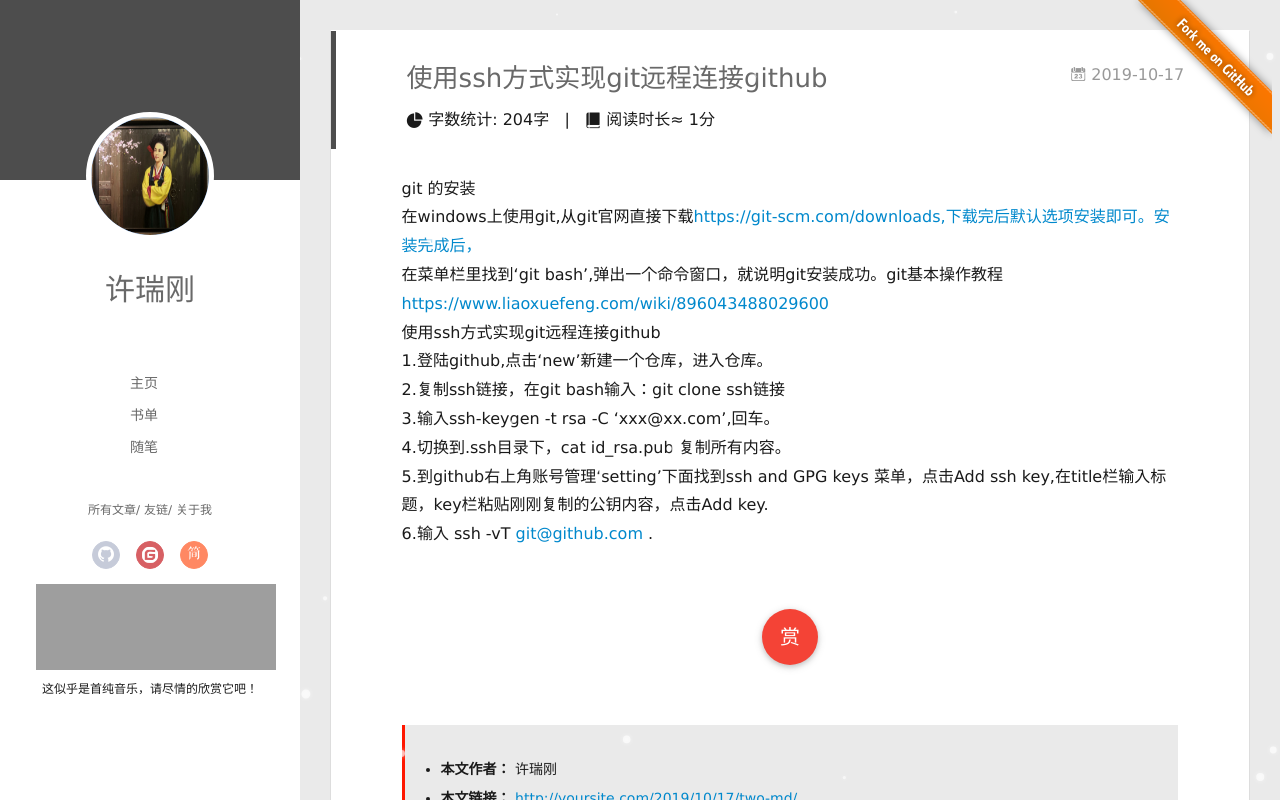
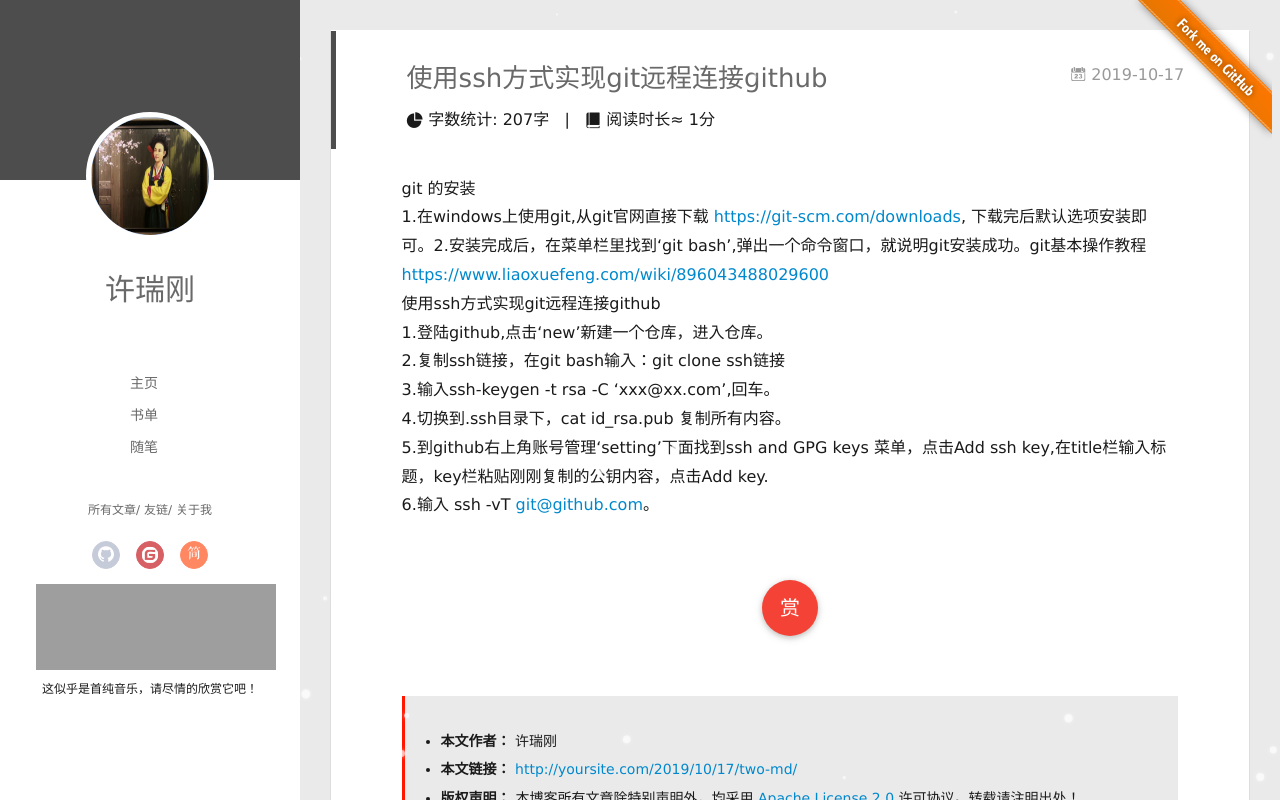
Before and after one commit to xuruigang/xuruigang.github.io, a plain HTML site: page 2019/10/17/two-md/index.html in a window 1280 px wide. Drawn offline with nearby package versions, Linux system fonts and the light colour scheme; some packages are replaced by stand-ins of ours; no server answers; grey boxes are pictures that could not be loaded; animation ran at ten frames a second; a script that the page names is missing.

Commit message:
Site updated: 2019-10-17 14:19:53

```diff
--- a/2019/10/17/two-md/index.html
+++ b/2019/10/17/two-md/index.html
@@ -10,17 +10,17 @@
   <meta name="generator" content="hexo-theme-yilia-plus">
   <meta name="viewport" content="width=device-width, initial-scale=1, maximum-scale=1">
 
-  <meta name="description" content="git 的安装在windows上使用git,从git官网直接下载https://git-scm.com/downloads,下载完后默认选项安装即可。安装完成后，在菜单栏里找到‘git bash’,弹出一个命令窗口，就说明git安装成功。git基本操作教程https://www.liaoxuefeng.com/wiki/896043488029600使用ssh方式实现git远程连接github1.">
+  <meta name="description" content="git 的安装1.在windows上使用git,从git官网直接下载 https://git-scm.com/downloads, 下载完后默认选项安装即可。2.安装完成后，在菜单栏里找到‘git bash’,弹出一个命令窗口，就说明git安装成功。git基本操作教程https://www.liaoxuefeng.com/wiki/896043488029600使用ssh方式实现git远程连接gi">
 <meta property="og:type" content="article">
 <meta property="og:title" content="使用ssh方式实现git远程连接github">
 <meta property="og:url" content="http://yoursite.com/2019/10/17/two-md/index.html">
 <meta property="og:site_name" content="许瑞刚的博客">
-<meta property="og:description" content="git 的安装在windows上使用git,从git官网直接下载https://git-scm.com/downloads,下载完后默认选项安装即可。安装完成后，在菜单栏里找到‘git bash’,弹出一个命令窗口，就说明git安装成功。git基本操作教程https://www.liaoxuefeng.com/wiki/896043488029600使用ssh方式实现git远程连接github1.">
+<meta property="og:description" content="git 的安装1.在windows上使用git,从git官网直接下载 https://git-scm.com/downloads, 下载完后默认选项安装即可。2.安装完成后，在菜单栏里找到‘git bash’,弹出一个命令窗口，就说明git安装成功。git基本操作教程https://www.liaoxuefeng.com/wiki/896043488029600使用ssh方式实现git远程连接gi">
 <meta property="og:locale" content="cn">
-<meta property="og:updated_time" content="2019-10-17T01:50:06.038Z">
+<meta property="og:updated_time" content="2019-10-17T06:19:33.856Z">
 <meta name="twitter:card" content="summary">
 <meta name="twitter:title" content="使用ssh方式实现git远程连接github">
-<meta name="twitter:description" content="git 的安装在windows上使用git,从git官网直接下载https://git-scm.com/downloads,下载完后默认选项安装即可。安装完成后，在菜单栏里找到‘git bash’,弹出一个命令窗口，就说明git安装成功。git基本操作教程https://www.liaoxuefeng.com/wiki/896043488029600使用ssh方式实现git远程连接github1.">
+<meta name="twitter:description" content="git 的安装1.在windows上使用git,从git官网直接下载 https://git-scm.com/downloads, 下载完后默认选项安装即可。2.安装完成后，在菜单栏里找到‘git bash’,弹出一个命令窗口，就说明git安装成功。git基本操作教程https://www.liaoxuefeng.com/wiki/896043488029600使用ssh方式实现git远程连接gi">
 
     <link rel="alternative" href="/atom.xml" title="许瑞刚的博客" type="application/atom+xml">
 
@@ -227,7 +227,7 @@
       <!-- 百度字体平台:http://fontstore.baidu.com/static/editor/index.html -->
       <i class="icon-statistics"></i>
       <span class="post-meta-item-text"> 字数统计:</span>
-      <span class="post-count">204字</span>
+      <span class="post-count">207字</span>
     </span>
   </span>
 
@@ -247,7 +247,7 @@
 
   <div class="article-entry" itemprop="articleBody">
 
-    <p>git 的安装<br>在windows上使用git,从git官网直接下载<a href="https://git-scm.com/downloads,下载完后默认选项安装即可。安装完成后，" target="_blank" rel="noopener">https://git-scm.com/downloads,下载完后默认选项安装即可。安装完成后，</a><br>在菜单栏里找到‘git bash’,弹出一个命令窗口，就说明git安装成功。git基本操作教程<a href="https://www.liaoxuefeng.com/wiki/896043488029600" target="_blank" rel="noopener">https://www.liaoxuefeng.com/wiki/896043488029600</a><br>使用ssh方式实现git远程连接github<br>1.登陆github,点击‘new’新建一个仓库，进入仓库。<br>2.复制ssh链接，在git bash输入：git clone ssh链接<br>3.输入ssh-keygen -t rsa -C ‘xxx@xx.com’,回车。<br>4.切换到.ssh目录下，cat id_rsa.pub 复制所有内容。<br>5.到github右上角账号管理‘setting’下面找到ssh and GPG keys 菜单，点击Add ssh key,在title栏输入标题，key栏粘贴刚刚复制的公钥内容，点击Add key.<br>6.输入 ssh -vT <a href="mailto:git@github.com" target="_blank" rel="noopener">git@github.com</a> .</p>
+    <p>git 的安装<br>1.在windows上使用git,从git官网直接下载 <a href="https://git-scm.com/downloads" target="_blank" rel="noopener">https://git-scm.com/downloads</a>, 下载完后默认选项安装即可。2.安装完成后，在菜单栏里找到‘git bash’,弹出一个命令窗口，就说明git安装成功。git基本操作教程<a href="https://www.liaoxuefeng.com/wiki/896043488029600" target="_blank" rel="noopener">https://www.liaoxuefeng.com/wiki/896043488029600</a><br>使用ssh方式实现git远程连接github<br>1.登陆github,点击‘new’新建一个仓库，进入仓库。<br>2.复制ssh链接，在git bash输入：git clone ssh链接<br>3.输入ssh-keygen -t rsa -C ‘xxx@xx.com’,回车。<br>4.切换到.ssh目录下，cat id_rsa.pub 复制所有内容。<br>5.到github右上角账号管理‘setting’下面找到ssh and GPG keys 菜单，点击Add ssh key,在title栏输入标题，key栏粘贴刚刚复制的公钥内容，点击Add key.<br>6.输入 ssh -vT <a href="mailto:git@github.com" target="_blank" rel="noopener">git@github.com</a>。</p>
 
 
 
```
Also changed, not shown: index.html (+1 -1 lines).
